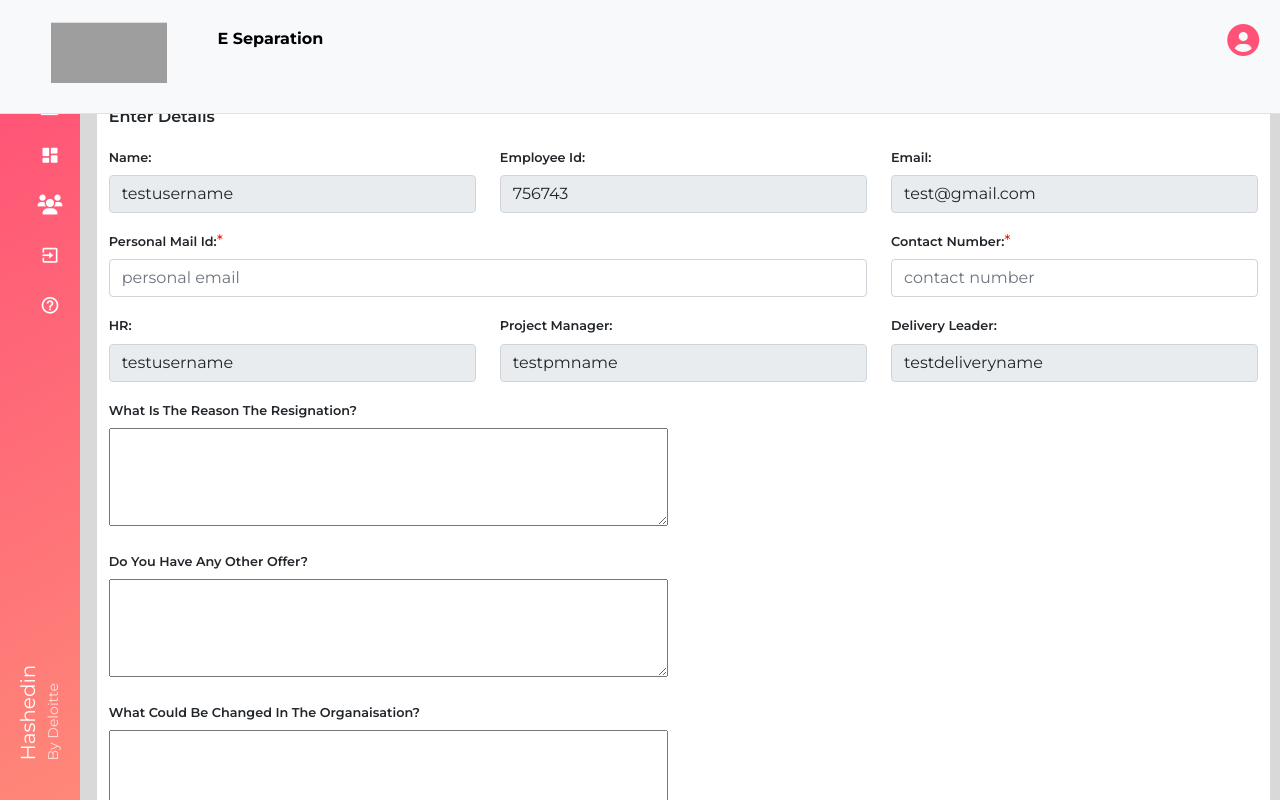
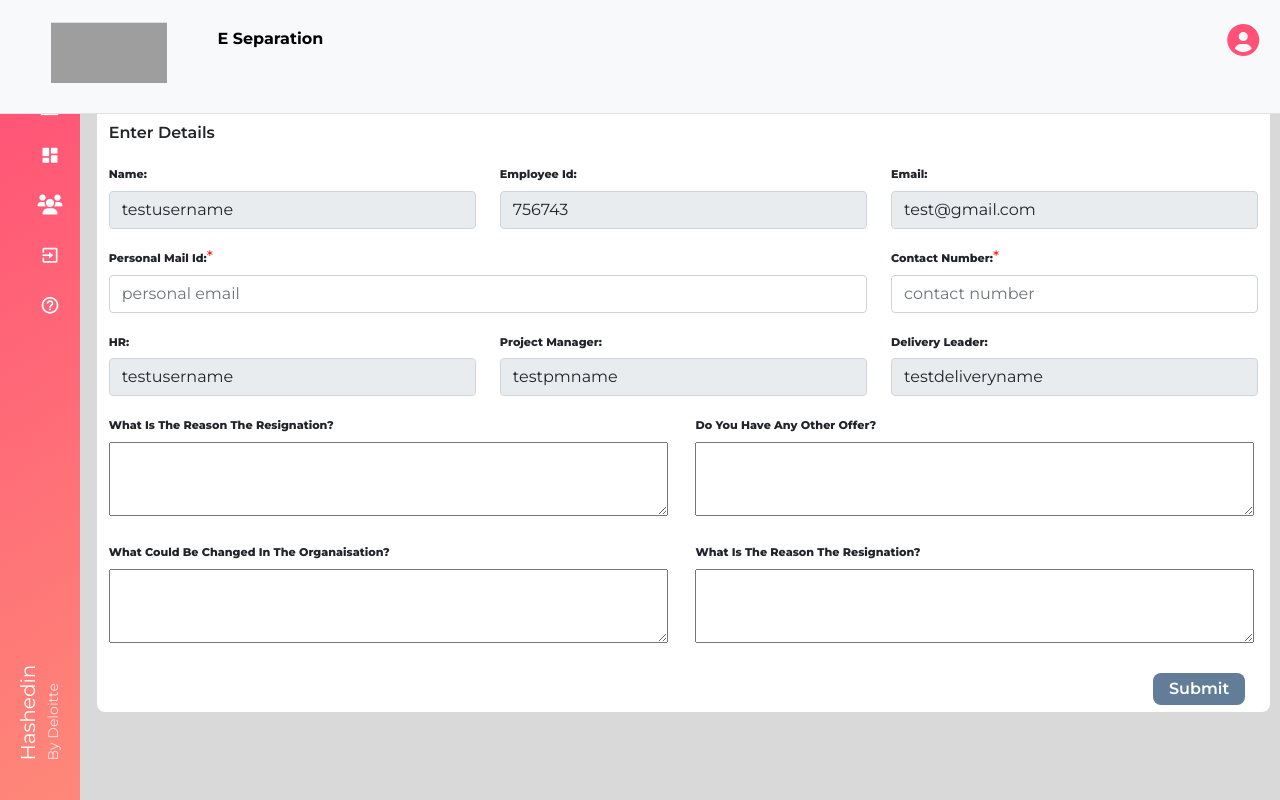
Before and after one commit to Resignation-Platform/Resignation-AngularApp, an Angular app in the folder resignation-portal/: page /seperation in a window 1280 px wide. Shown: the top 800 px of the page. Built offline with nearby package versions, Linux system fonts and the light colour scheme; grey boxes are pictures that could not be loaded.

Commit message:
minor changes for resignation form

```diff
--- a/resignation-portal/src/app/components/resignation-form/resignation-form.component.css
+++ b/resignation-portal/src/app/components/resignation-form/resignation-form.component.css
@@ -9,6 +9,7 @@
 }
 
 .form-title {
+  margin-top: 1rem;
   text-transform: capitalize;
   font-weight: 600;
 }
@@ -18,8 +19,8 @@
 }
 
 .form-label {
-  font-size: 0.8rem;
-  font-weight: 600;
+  font-size: 0.7rem;
+  font-weight: 800;
   text-transform: capitalize;
 }
 
--- a/resignation-portal/src/app/components/resignation-form/resignation-form.component.html
+++ b/resignation-portal/src/app/components/resignation-form/resignation-form.component.html
@@ -143,22 +143,21 @@
           />
         </div>
       </div>
+      <div class="row">
         <div
           *ngFor="let control of feedbackQuestionsArray.controls; let i = index"
-        class="form-group"
+          class="form-group col-lg-6"
         >
-        <div class="row">
-          <div class="col-lg-6">
           <label for="question{{ i }}" class="form-label">{{
             feedbackQuestions[i].question
           }}</label>
           <textarea
             id="question{{ i }}"
             cols="60"
-              rows="4"
-
+            rows="3"
+            maxlength="75"
+            [formControl]="control"
           ></textarea>
-          </div>
         </div>
       </div>
     </form>
```
Lines whose indentation alone changed are shown as unchanged.
